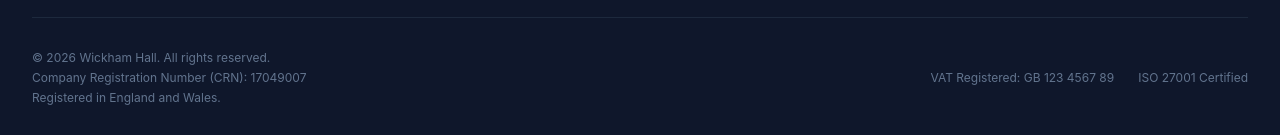
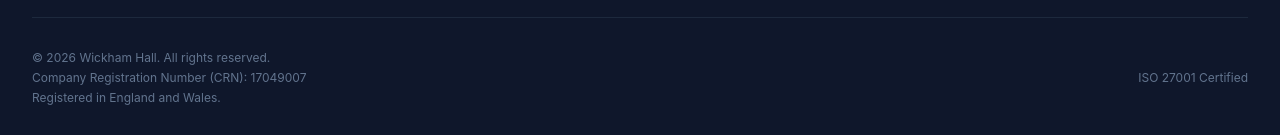
Before and after one commit to consultancy-outfit/100IT-SALESITES-001, a React (Vite) app: page / in a window 1280 px wide. Shown: the part 4802-4937 px from the top of the page. Built offline with nearby package versions, Linux system fonts and the light colour scheme.

Commit message:
update changes

```diff
--- a/src/components/Layout.tsx
+++ b/src/components/Layout.tsx
@@ -178,7 +178,6 @@ export default function Layout({ children }: { children: React.ReactNode }) {
                 <p>Registered in England and Wales.</p>
               </div>
               <div className="flex md:justify-end space-x-6 text-xs text-slate-500">
-                <span>VAT Registered: GB 123 4567 89</span>
                 <span>ISO 27001 Certified</span>
               </div>
             </div>
```
